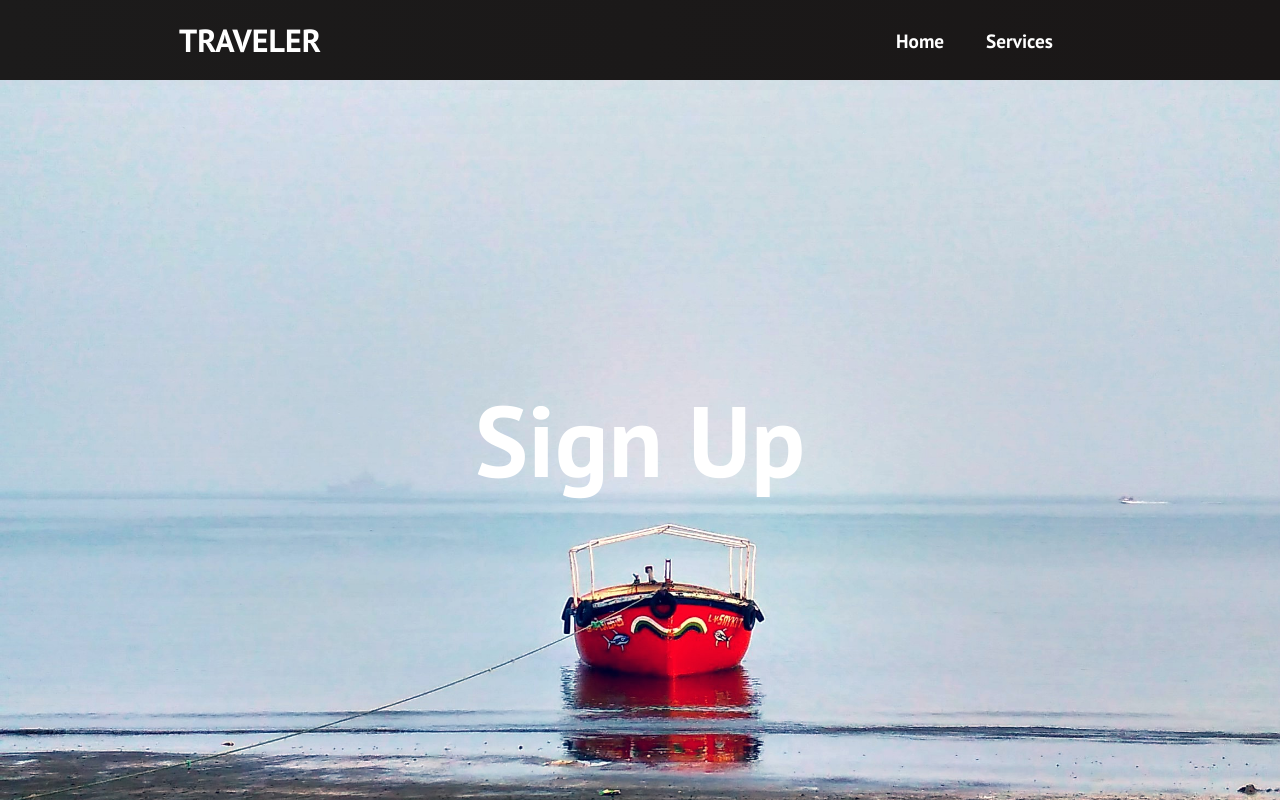
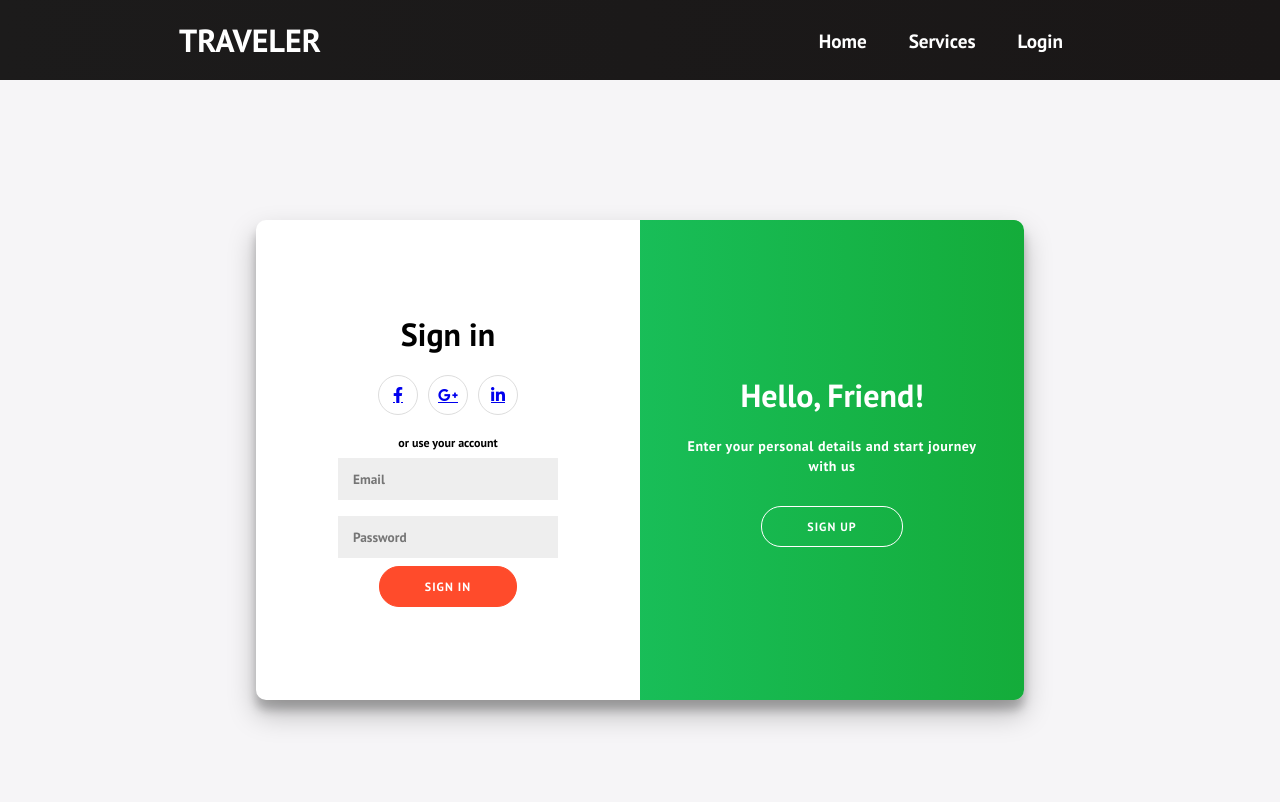
Before and after one commit to jabid-19/reactjs-travelar, a React (Create React App) app: page /sign-up in a window 1280 px wide. Shown: the top 802 px of the page. Built offline with nearby package versions, Linux system fonts and the light colour scheme; the HTML template or start-up script is replaced by a standard one.

Commit message:
service page complete

```diff
--- a/package.json
+++ b/package.json
@@ -6,7 +6,10 @@
     "@testing-library/jest-dom": "^4.2.4",
     "@testing-library/react": "^9.3.2",
     "@testing-library/user-event": "^7.1.2",
+    "bootstrap": "^4.6.0",
+    "mdbreact": "^5.0.1",
     "react": "^16.13.1",
+    "react-bootstrap": "^1.4.3",
     "react-dom": "^16.13.1",
     "react-router-dom": "^5.2.0",
     "react-scripts": "3.4.1"
@@ -16,7 +19,6 @@
     "build": "react-scripts build",
     "test": "react-scripts test",
     "eject": "react-scripts eject"
-
   },
   "eslintConfig": {
     "extends": "react-app"
--- a/src/App.css
+++ b/src/App.css
@@ -2,7 +2,7 @@
   box-sizing: border-box;
   margin: 0;
   padding: 0;
-  font-family: 'PT Sans', sans-serif;
+  font-family: "PT Sans", sans-serif;
 }
 
 .home,
@@ -17,7 +17,7 @@
 }
 
 .services {
-  background-image: url('/images/img-2.jpg');
+  background-image: url("/images/img-2.jpg");
   background-position: center;
   background-size: cover;
   background-repeat: no-repeat;
@@ -26,7 +26,7 @@
 }
 
 .products {
-  background-image: url('/images/img-1.jpg');
+  background-image: url("/images/img-1.jpg");
   background-position: center;
   background-size: fill;
   background-repeat: no-repeat;
@@ -34,11 +34,27 @@
   font-size: 100px;
 }
 
-.sign-up {
-  background-image: url('/images/img-8.jpg');
+.detail-ima {
+  width: 800px;
+  height: 400px;
+}
+
+/* .sign-up {
+  background-image: url("/images/img-8.jpg");
   background-position: center;
   background-size: cover;
   background-repeat: no-repeat;
   color: #fff;
   font-size: 100px;
+} */
+
+@media all and (min-width: 480px) {
+  .Login {
+    padding: 60px 0;
+  }
+
+  .Login form {
+    margin: 0 auto;
+    max-width: 320px;
+  }
 }
--- a/src/App.js
+++ b/src/App.js
@@ -6,6 +6,8 @@ import { BrowserRouter as Router, Switch, Route } from "react-router-dom";
 import Services from "./components/pages/Services";
 // import Products from './components/pages/Products';
 import SignUp from "./components/pages/SignUp";
+import Details from "./components/pages/Details";
+// import "bootstrap/dist/css/bootstrap.min.css";
 
 function App() {
   return (
@@ -15,6 +17,7 @@ function App() {
         <Switch>
           <Route path="/" exact component={Home} />
           <Route path="/services" component={Services} />
+          <Route path="/details" component={Details} />
           {/* <Route path='/products' component={Products} /> */}
           <Route path="/sign-up" component={SignUp} />
         </Switch>
--- a/src/components/Cards.js
+++ b/src/components/Cards.js
@@ -1,45 +1,45 @@
-import React from 'react';
-import './Cards.css';
-import CardItem from './CardItem';
+import React from "react";
+import "./Cards.css";
+import CardItem from "./CardItem";
 
 function Cards() {
   return (
-    <div className='cards'>
+    <div className="cards">
       <h1>Check out these EPIC Destinations!</h1>
-      <div className='cards__container'>
-        <div className='cards__wrapper'>
-          <ul className='cards__items'>
+      <div className="cards__container">
+        <div className="cards__wrapper">
+          <ul className="cards__items">
             <CardItem
-              src='images/img-9.jpg'
-              text='Explore the hidden waterfall deep inside the Amazon Jungle'
-              label='Adventure'
-              path='/services'
+              src="images/img-9.jpg"
+              text="Set Sail in the heart of Ocean visiting Saint Martin "
+              label="Adventure"
+              path="/details"
             />
             <CardItem
-              src='images/img-2.jpg'
-              text='Travel through the Islands of Bali in a Private Cruise'
-              label='Luxury'
-              path='/services'
+              src="images/img-2.jpg"
+              text="Travel through the green tunnel at Rangamati"
+              label="Luxury"
+              path="/details"
             />
           </ul>
-          <ul className='cards__items'>
+          <ul className="cards__items">
             <CardItem
-              src='images/img-3.jpg'
-              text='Set Sail in the Atlantic Ocean visiting Uncharted Waters'
-              label='Mystery'
-              path='/services'
+              src="images/img-3.jpg"
+              text="Explore the hidden water source inside Sundarban"
+              label="Mystery"
+              path="/details"
             />
             <CardItem
-              src='images/img-4.jpg'
-              text='Experience Football on Top of the Himilayan Mountains'
-              label='Adventure'
-              path='/products'
+              src="images/img-4.jpg"
+              text="Experience the beautiful rural areas"
+              label="Adventure"
+              path="/details"
             />
             <CardItem
-              src='images/img-8.jpg'
-              text='Ride through the Sahara Desert on a guided camel tour'
-              label='Adrenaline'
-              path='/sign-up'
+              src="images/img-8.jpg"
+              text="Ride through the sea at Cox's Bazar"
+              label="Adrenaline"
+              path="/details"
             />
           </ul>
         </div>
--- a/src/components/Footer.js
+++ b/src/components/Footer.js
@@ -6,7 +6,7 @@ import { Link } from "react-router-dom";
 function Footer() {
   return (
     <div className="footer-container">
-      <section className="footer-subscription">
+      {/* <section className="footer-subscription">
         <p className="footer-subscription-heading">
           Join the Adventure newsletter to receive our best vacation deals
         </p>
@@ -24,7 +24,7 @@ function Footer() {
             <Button buttonStyle="btn--outline">Subscribe</Button>
           </form>
         </div>
-      </section>
+      </section> */}
       <div class="footer-links">
         <div className="footer-link-wrapper">
           <div class="footer-link-items">
--- a/src/components/Navbar.js
+++ b/src/components/Navbar.js
@@ -59,7 +59,7 @@ function Navbar() {
               </Link>
             </li> */}
 
-            <li>
+            {/* <li>
               <Link
                 to="/sign-up"
                 className="nav-links-mobile"
@@ -68,8 +68,14 @@ function Navbar() {
                 Sign Up
               </Link>
             </li>
+          {button && <Button buttonStyle="btn--outline">SIGN UP</Button>} */}
+
+            <li className="nav-item">
+              <Link to="/sign-up" className="nav-links">
+                Login
+              </Link>
+            </li>
           </ul>
-          {/* {button && <Button buttonStyle="btn--outline">SIGN UP</Button>} */}
         </div>
       </nav>
     </>
--- a/src/components/pages/SignUp.js
+++ b/src/components/pages/SignUp.js
@@ -1,6 +1,79 @@
-import React from "react";
-import "../../App.css";
+import React, { useState } from "react";
+import "./signup.css";
+import Footer from "../Footer";
+
+// import "bootstrap/dist/css/bootstrap.min.css";
 
 export default function SignUp() {
-  return <h1 className="sign-up">Sign Up</h1>;
+  return (
+    <>
+      <div className="Login">
+        <div class="container" id="container">
+          <div class="form-container sign-up-container">
+            <form action="#">
+              <h1>Create Account</h1>
+              <div class="social-container">
+                <a href="#" class="social">
+                  <i class="fab fa-facebook-f"></i>
+                </a>
+                <a href="#" class="social">
+                  <i class="fab fa-google-plus-g"></i>
+                </a>
+                <a href="#" class="social">
+                  <i class="fab fa-linkedin-in"></i>
+                </a>
+              </div>
+              <span>or use your email for registration</span>
+              <input type="text" placeholder="Name" />
+              <input type="email" placeholder="Email" />
+              <input type="password" placeholder="Password" />
+              <button>Sign Up</button>
+            </form>
+          </div>
+          <div class="form-container sign-in-container">
+            <form action="#">
+              <h1>Sign in</h1>
+              <div class="social-container">
+                <a href="#" class="social">
+                  <i class="fab fa-facebook-f"></i>
+                </a>
+                <a href="#" class="social">
+                  <i class="fab fa-google-plus-g"></i>
+                </a>
+                <a href="#" class="social">
+                  <i class="fab fa-linkedin-in"></i>
+                </a>
+              </div>
+              <span>or use your account</span>
+              <input type="email" placeholder="Email" />
+              <input type="password" placeholder="Password" />
+              {/* <a href="#">Forgot your password?</a> */}
+              <button>Sign In</button>
+            </form>
+          </div>
+          <div class="overlay-container">
+            <div class="overlay">
+              <div class="overlay-panel overlay-left">
+                <h1>Welcome Back!</h1>
+                <p>
+                  To keep connected with us please login with your personal info
+                </p>
+                <button class="ghost" id="signIn">
+                  Sign In
+                </button>
+              </div>
+              <div class="overlay-panel overlay-right">
+                <h1>Hello, Friend!</h1>
+                <p>Enter your personal details and start journey with us</p>
+                <button class="ghost" id="signUp">
+                  Sign Up
+                </button>
+              </div>
+            </div>
+          </div>
+        </div>
+      </div>
+      <Footer />
+    </>
+  );
 }
--- /dev/null
+++ b/src/components/pages/signup.css
@@ -0,0 +1,225 @@
+/* * {
+  box-sizing: border-box;
+} */
+
+.Login {
+  background: #f6f5f7;
+  display: flex;
+  justify-content: center;
+  align-items: center;
+  flex-direction: column;
+  font-family: "Montserrat", sans-serif;
+  height: 100vh;
+  margin: -20px 0 50px;
+}
+
+h1 {
+  font-weight: bold;
+  margin: 0;
+}
+
+h2 {
+  text-align: center;
+}
+
+p {
+  font-size: 14px;
+  font-weight: 100;
+  line-height: 20px;
+  letter-spacing: 0.5px;
+  margin: 20px 0 30px;
+}
+
+span {
+  font-size: 12px;
+}
+
+/* a {
+  color: #333;
+  font-size: 14px;
+  text-decoration: none;
+  margin: 15px 0;
+} */
+
+button {
+  border-radius: 20px;
+  border: 1px solid #ff4b2b;
+  background-color: #ff4b2b;
+  color: #ffffff;
+  font-size: 12px;
+  font-weight: bold;
+  padding: 12px 45px;
+  letter-spacing: 1px;
+  text-transform: uppercase;
+  transition: transform 80ms ease-in;
+}
+
+button:active {
+  transform: scale(0.95);
+}
+
+button:focus {
+  outline: none;
+}
+
+button.ghost {
+  background-color: transparent;
+  border-color: #ffffff;
+}
+
+form {
+  background-color: #ffffff;
+  display: flex;
+  align-items: center;
+  justify-content: center;
+  flex-direction: column;
+  padding: 0 50px;
+  height: 100%;
+  text-align: center;
+}
+
+input {
+  background-color: #eee;
+  border: none;
+  padding: 12px 15px;
+  margin: 8px 0;
+  width: 100%;
+}
+
+.container {
+  background-color: #fff;
+  border-radius: 10px;
+  box-shadow: 0 14px 28px rgba(0, 0, 0, 0.25), 0 10px 10px rgba(0, 0, 0, 0.22);
+  position: relative;
+  overflow: hidden;
+  width: 768px;
+  max-width: 100%;
+  min-height: 480px;
+}
+
+.form-container {
+  position: absolute;
+  top: 0;
+  height: 100%;
+  transition: all 0.6s ease-in-out;
+}
+
+.sign-in-container {
+  left: 0;
+  width: 50%;
+  z-index: 2;
+}
+
+.container.right-panel-active .sign-in-container {
+  transform: translateX(100%);
+}
+
+.sign-up-container {
+  left: 0;
+  width: 50%;
+  opacity: 0;
+  z-index: 1;
+}
+
+.container.right-panel-active .sign-up-container {
+  transform: translateX(100%);
+  opacity: 1;
+  z-index: 5;
+  animation: show 0.6s;
+}
+
+@keyframes show {
+  0%,
+  49.99% {
+    opacity: 0;
+    z-index: 1;
+  }
+
+  50%,
+  100% {
+    opacity: 1;
+    z-index: 5;
+  }
+}
+
+.overlay-container {
+  position: absolute;
+  top: 0;
+  left: 50%;
+  width: 50%;
+  height: 100%;
+  overflow: hidden;
+  transition: transform 0.6s ease-in-out;
+  z-index: 100;
+}
+
+.container.right-panel-active .overlay-container {
+  transform: translateX(-100%);
+}
+
+.overlay {
+  background: #41ff71;
+  background: -webkit-linear-gradient(to right, #ff4b2b, #ff416c);
+  background: linear-gradient(to right, #1dcf76, #14ac3a);
+  background-repeat: no-repeat;
+  background-size: cover;
+  background-position: 0 0;
+  color: #ffffff;
+  position: relative;
+  left: -100%;
+  height: 100%;
+  width: 200%;
+  transform: translateX(0);
+  transition: transform 0.6s ease-in-out;
+}
+
+.container.right-panel-active .overlay {
+  transform: translateX(50%);
+}
+
+.overlay-panel {
+  position: absolute;
+  display: flex;
+  align-items: center;
+  justify-content: center;
+  flex-direction: column;
+  padding: 0 40px;
+  text-align: center;
+  top: 0;
+  height: 100%;
+  width: 50%;
+  transform: translateX(0);
+  transition: transform 0.6s ease-in-out;
+}
+
+.overlay-left {
+  transform: translateX(-20%);
+}
+
+.container.right-panel-active .overlay-left {
+  transform: translateX(0);
+}
+
+.overlay-right {
+  right: 0;
+  transform: translateX(0);
+}
+
+.container.right-panel-active .overlay-right {
+  transform: translateX(20%);
+}
+
+.social-container {
+  margin: 20px 0;
+}
+
+.social-container a {
+  border: 1px solid #dddddd;
+  border-radius: 50%;
+  display: inline-flex;
+  justify-content: center;
+  align-items: center;
+  margin: 0 5px;
+  height: 40px;
+  width: 40px;
+}
```
Also changed, not shown: src/components/pages/Details.js (added, +56 -0 lines), src/components/pages/details.css (added, +41 -0 lines), 1 other file (tests, documents, lock files or other folders).
